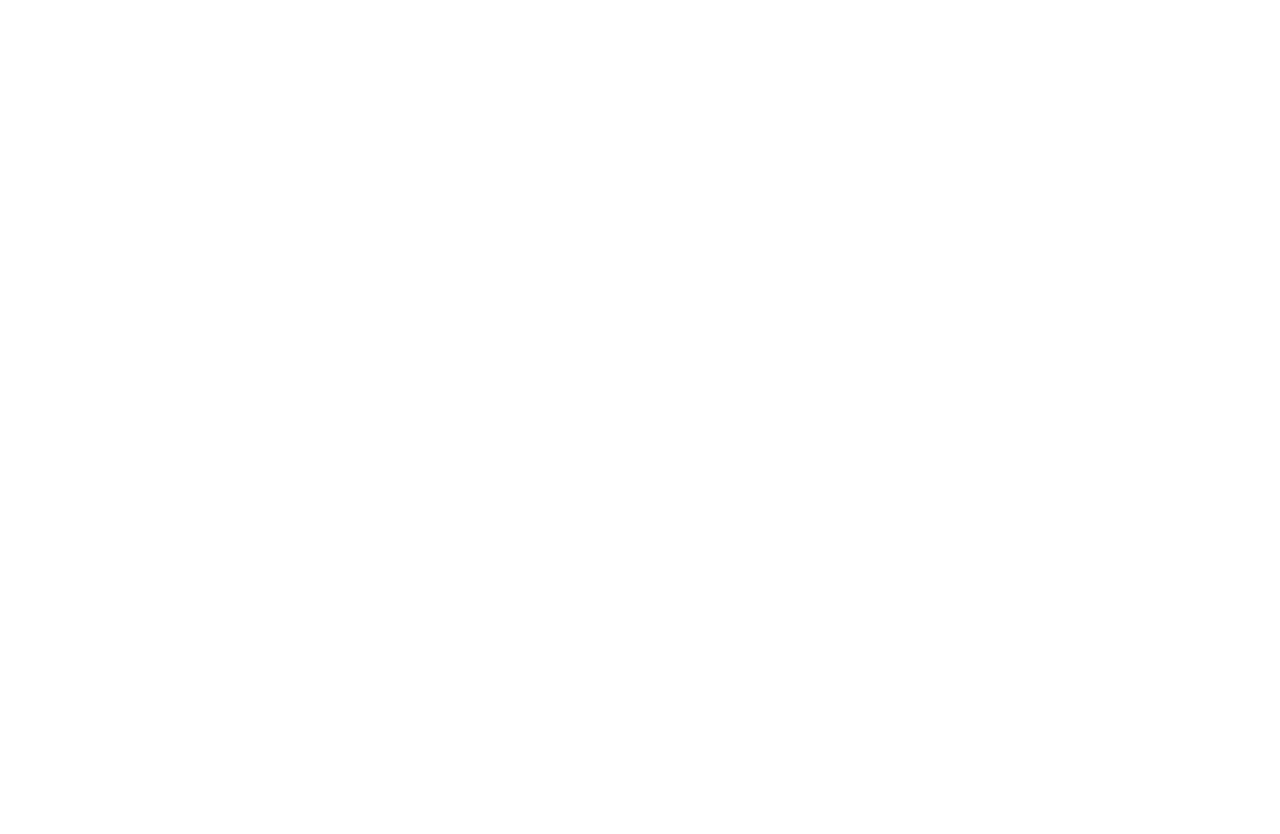
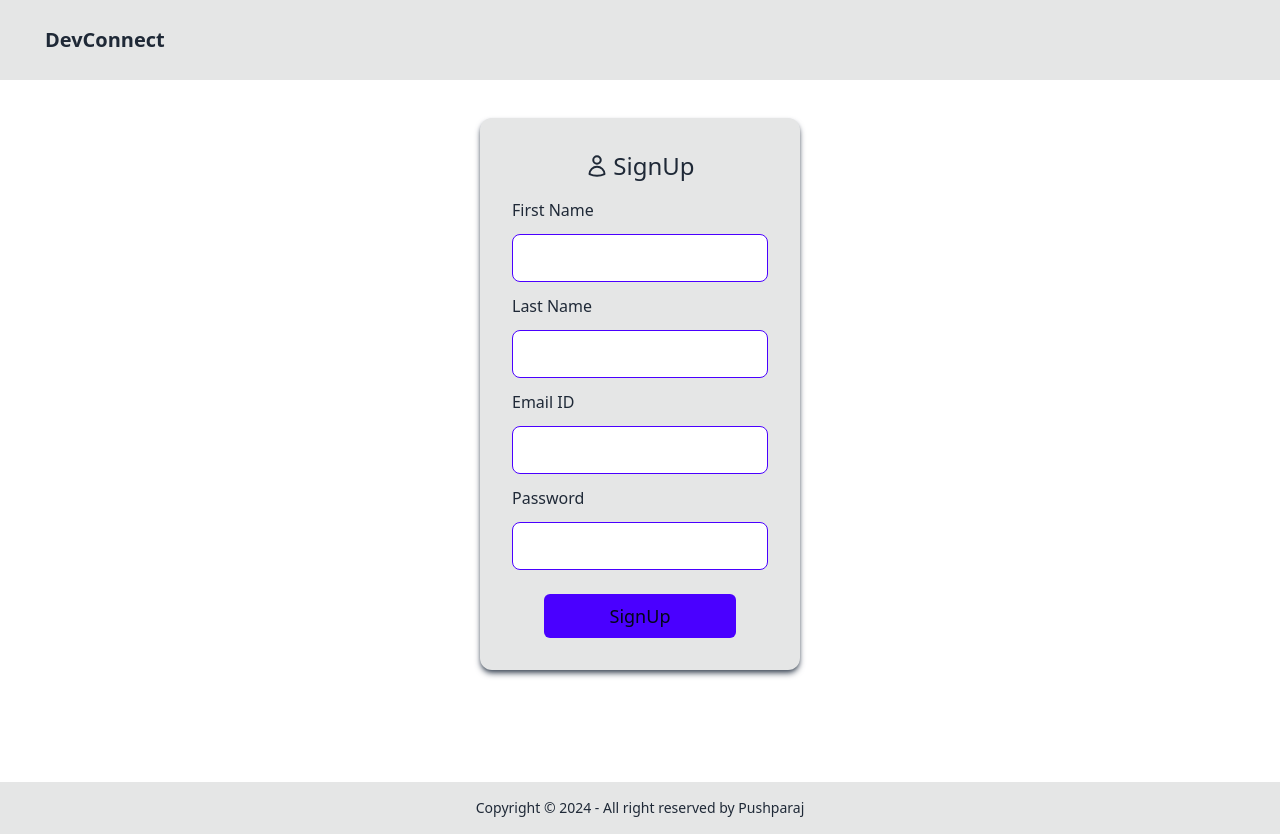
Before and after one commit to Pushparaj96/DevConnect-FE, a React (Vite) app: page /signup in a window 1280 px wide. Before the commit this address had no page. Before the commit the page ends 800 px from the top, so only its background shows below. Built offline with nearby package versions, Linux system fonts and the light colour scheme; no server answers.

Commit message:
signup form validation

```diff
--- a/src/App.jsx
+++ b/src/App.jsx
@@ -7,6 +7,7 @@
 import Feed from "./components/Feed";
 import Requests from "./components/Requests";
 import Connections from "./components/Connections";
+import Signup from "./components/Signup";
 
 function App() {
 
@@ -18,6 +19,7 @@
           <Route path="/" element={<Body/>}>
             <Route path="/" element={<Feed/>} />
             <Route path="/login" element={<Login/>} />
+            <Route path="/signup" element={<Signup/>}/>
             <Route path="/profile" element={<Profile/>}/>
             <Route path="/requests" element={<Requests/>}/>
             <Route path="/connections" element={<Connections/>} />
--- /dev/null
+++ b/src/components/Signup.jsx
@@ -0,0 +1,154 @@
+import { useState } from "react";
+import * as Yup from "yup";
+
+const Signup = () => {
+
+    const [ formData , setFormData ] = useState({
+        firstName:"",
+        lastName:"",
+        emailId:"",
+        password:""
+    });
+
+    const { firstName , lastName , emailId , password } = formData;
+    const [ formErrors , setFormErrors ] = useState({});
+
+
+    const handleFormChange = (e)=>{
+        const { name , value } = e.target;
+        setFormData({
+            ...formData,
+            [name]:value
+        })
+    };
+
+    const validationSchema = Yup.object({
+        firstName:Yup.string().matches(/[a-zA-Z.]+/,"Invalid firstname").required("Fill this field"),
+        lastName:Yup.string().matches(/[a-zA-Z.]+/,"Invalid lastname").required("Fill this field"),
+        emailId:Yup.string().matches(/^[a-zA-Z0-9.-]+@[a-zA-Z]+\.[a-zA-Z]{2,4}$/,"Invalid Email").required("Fill this field"),
+        password:Yup.string().matches(/(?=.*[a-z])/,"min one lowercase").matches(/(?=.*[A-Z])/,"min one Upper case").matches(/(?=.*[0-9])/,"min one number").matches(/(?=.*[\W])/,"min one Special char").matches(/^(?!.*\s)/,"Space not allowed").min(8,"min 8 char long").max(12,"max 12 char long").required("Fill this field")
+    })
+
+    const validateSignupForm = async()=>{
+        try {
+            await validationSchema.validate(formData,{abortEarly:false});
+            // if validation is successfull , reseting errors and returning true
+            setFormErrors({});
+            return true;
+        } catch (errors) {
+            const newErrors = {};
+            errors.inner.map(error=>newErrors[error.path]=error.message);
+            setFormErrors(newErrors);
+        }
+    };
+
+    const handleSignupClick = async()=>{
+        try {
+            const isValidSignup = await validateSignupForm();
+            if(!isValidSignup) return ;
+
+
+        } catch (error) {
+            setFormErrors({
+                ...formErrors,
+                ["serverError"]:error.message
+            })
+            console.log(error.message);
+        }
+    }
+
+
+
+  return (
+    <div className="flex justify-center mb-28">
+      <div className="mt-[18%] sm:mt-[15%] md:mt-[7%] lg:mt-[3%] bg-base-300 p-8 rounded-xl w-9/12 sm:w-6/12 md:w-5/12 tablet:w-4/12 lg:w-1/4 shadow-md shadow-gray-600">
+        <form onSubmit={(e) => e.preventDefault()}>
+          <div className="text-xl font-medium flex items-center justify-center mb-4">
+            <svg
+              xmlns="http://www.w3.org/2000/svg"
+              fill="none"
+              viewBox="0 0 24 24"
+              strokeWidth={2}
+              stroke="currentColor"
+              className="size-6"
+            >
+              <path
+                strokeLinecap="round"
+                strokeLinejoin="round"
+                d="M15.75 6a3.75 3.75 0 1 1-7.5 0 3.75 3.75 0 0 1 7.5 0ZM4.501 20.118a7.5 7.5 0 0 1 14.998 0A17.933 17.933 0 0 1 12 21.75c-2.676 0-5.216-.584-7.499-1.632Z"
+              />
+            </svg>
+            <span className="ms-1 text-2xl">SignUp</span>
+          </div>
+          <dl className="space-y-3">
+          <dt className="font-medium">First Name</dt>
+            <dd>
+              <input
+                type="text"
+                className="input input-bordered input-primary w-full max-w-xs"
+                name="firstName"
+                value={firstName}
+                onChange={handleFormChange}
+              />
+            </dd>
+            {
+                formErrors.firstName &&
+                <dd className="text-red-600">{formErrors.firstName}</dd>
+            }
+            <dt className="font-medium">Last Name</dt>
+            <dd>
+              <input
+                type="text"
+                className="input input-bordered input-primary w-full max-w-xs"
+                name="lastName"
+                value={lastName}
+                onChange={handleFormChange}
+              />
+            </dd>
+            {
+                formErrors.lastName &&
+                <dd className="text-red-600">{formErrors.lastName}</dd>
+            }
+            <dt className="font-medium">Email ID</dt>
+            <dd>
+              <input
+                type="text"
+                className="input input-bordered input-primary w-full max-w-xs"
+                name="emailId"
+                value={emailId}
+                onChange={handleFormChange}
+              />
+            </dd>
+            {
+                formErrors.emailId &&
+                <dd className="text-red-600">{formErrors.emailId}</dd>
+            }
+            <dt className="font-medium">Password</dt>
+            <dd>
+             <input
+                type="text"
+                className="input input-bordered input-primary w-full max-w-xs"
+                name="password"
+                value={password}
+                onChange={handleFormChange}
+              />
+            </dd>
+            {
+                formErrors.password &&
+                <dd className="text-red-600">{formErrors.password}</dd>
+            }
+            {
+                formErrors.serverError &&
+                <dd className="text-red-600">{formErrors.serverError}</dd>
+            }
+          </dl>
+            <div className="flex justify-center">
+            <button className="mt-6 bg-primary py-2 w-3/4 rounded-md text-lg font-medium hover:opacity-80 text-slate-950" onClick={handleSignupClick} >SignUp</button>
+            </div>
+        </form>
+      </div>
+    </div>
+);
+}
+
+export default Signup;
```
